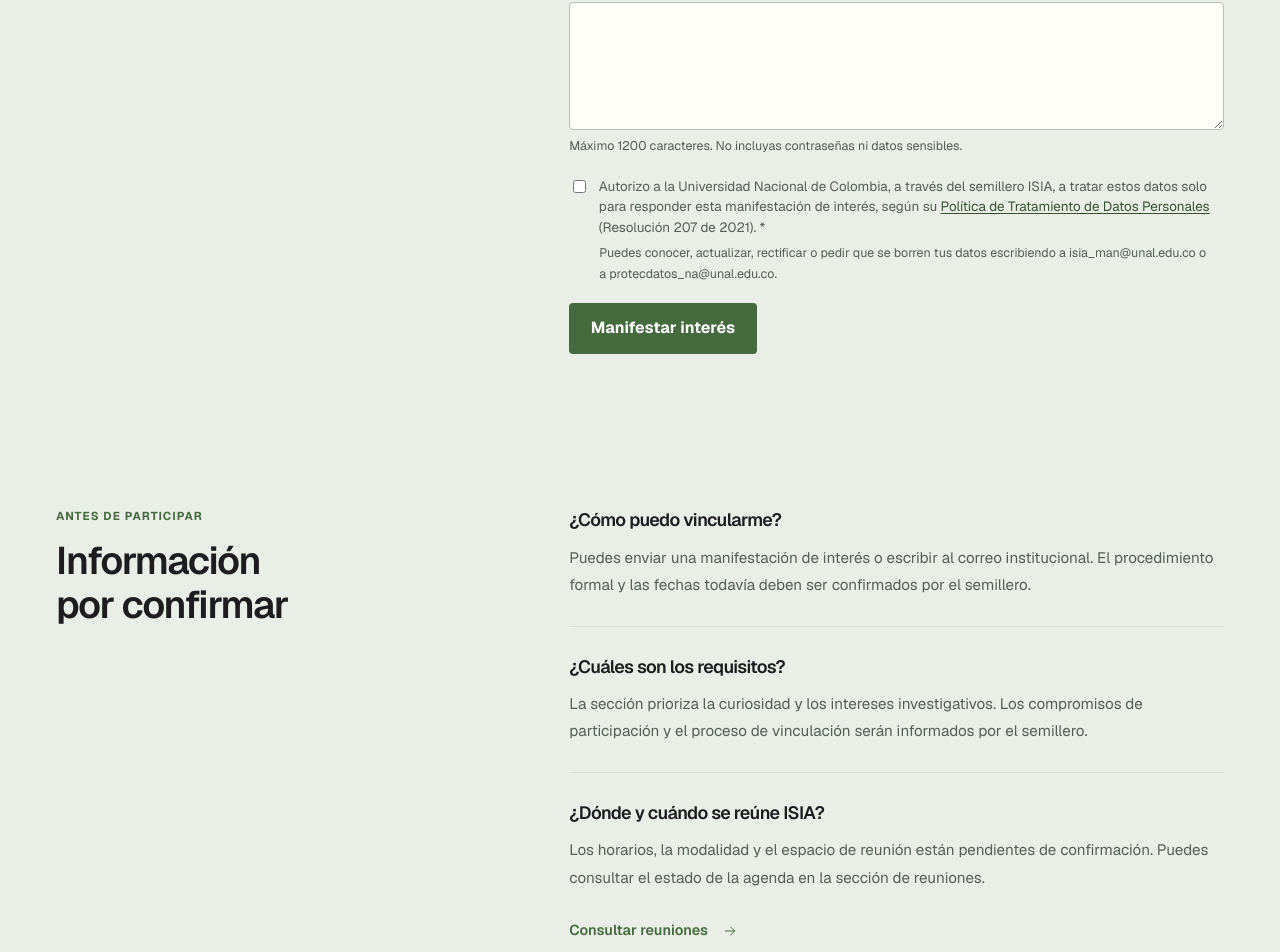
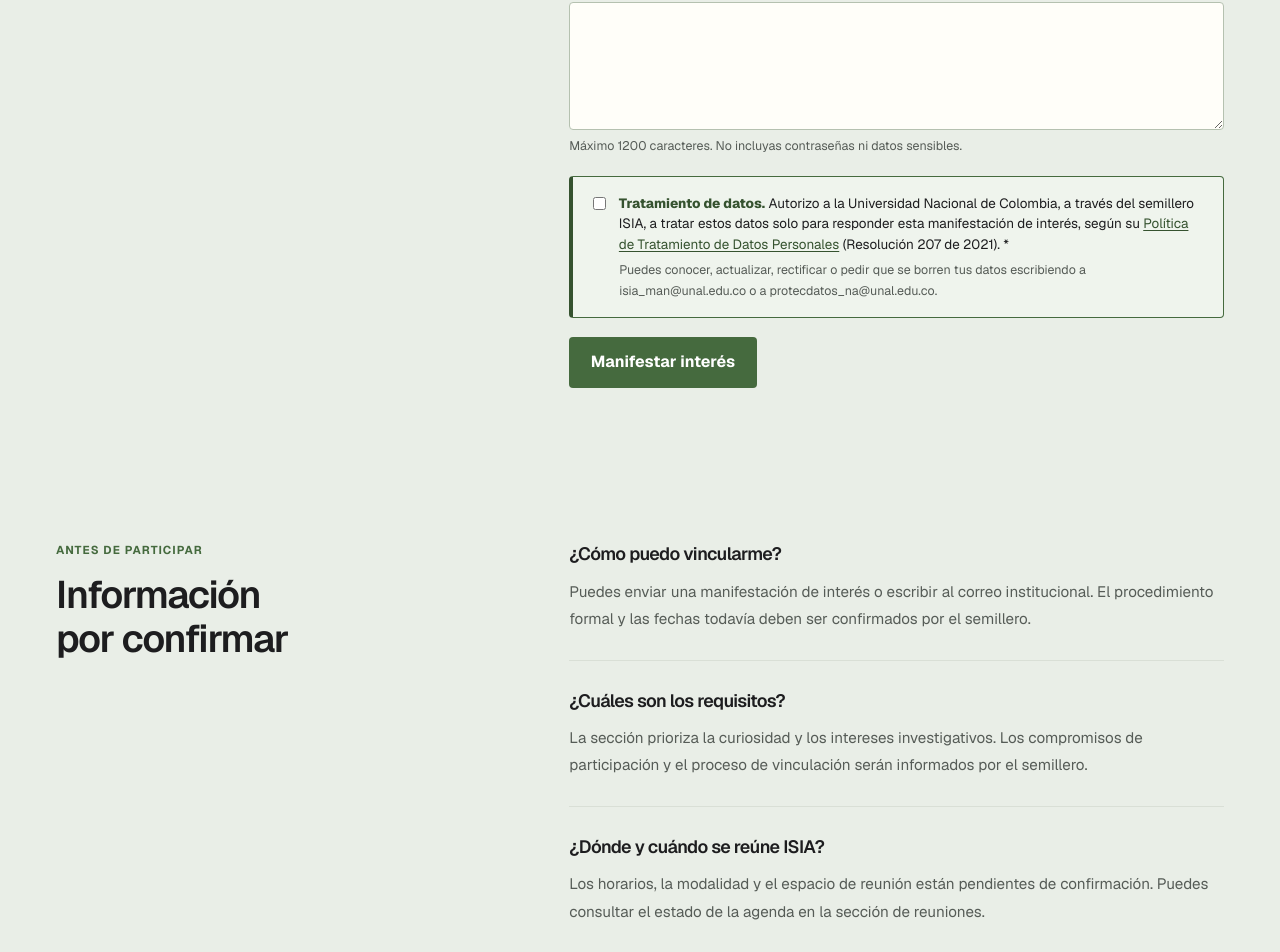
Before and after one commit to josh0827/ISIA-Ingenieria-de-Sistemas-Inteligentes-y-Autonomos, a Next.js app: page /unete in a window 1280 px wide. Shown: the part 1531-2483 px from the top of the page. Built offline with nearby package versions, Linux system fonts and the light colour scheme; no server answers; the database is empty.

Commit message:
botones de tratamientos

```diff
--- a/app/admin/admin.module.css
+++ b/app/admin/admin.module.css
@@ -318,6 +318,12 @@
 .solicitud p { color: var(--texto-tenue); font-size: 0.88rem; }
 .origenSolicitud { display: inline-block; margin-bottom: .35rem; color: var(--verde); font-size: .68rem; font-weight: 750; letter-spacing: .06em; text-transform: uppercase; }
 .mensajeSolicitud { padding: 0.85rem; background: var(--fondo-2); white-space: pre-wrap; }
+.metadatosPregunta { display: flex; align-items: center; gap: .55rem; flex-wrap: wrap; margin-bottom: .35rem; }
+.metadatosPregunta .origenSolicitud { margin-bottom: 0; }
+.estadoPregunta { padding: .2rem .5rem; border-radius: 999px; background: var(--fondo-2); color: var(--texto-tenue); font-size: .68rem; line-height: 1.2; }
+.estadoPregunta[data-estado='respondida'] { background: var(--verde-vel); color: var(--verde-oscuro); }
+.estadoPregunta[data-estado='pendiente'] { background: #fff4d6; color: #705000; }
+.estadoPregunta[data-estado='archivada'] { background: #eceeec; color: #555b56; }
 
 .accionesSolicitud,
 .accionesSolicitud form {
--- a/componentes/FormularioColaboracion.tsx
+++ b/componentes/FormularioColaboracion.tsx
@@ -38,7 +38,7 @@ export default function FormularioColaboracion({ tipo, slug }: { tipo: 'proyecto
     </div>
     <label>Organización o programa académico<input name="organizacion" maxLength={180} /></label>
     <label>Propuesta *<textarea name="mensaje" minLength={20} maxLength={1800} required /><span>Explica qué puedes aportar o qué información necesitas.</span></label>
-    <label className={estilos.consentimiento}><input type="checkbox" name="consentimiento" required /><span>Autorizo el tratamiento de estos datos únicamente para gestionar esta solicitud de contacto. *</span></label>
+    <label className={`${estilos.consentimiento} ${estilos.privacidad}`}><input type="checkbox" name="consentimiento" required /><span><strong>Tratamiento de datos.</strong> Autorizo el uso de estos datos únicamente para gestionar esta solicitud de contacto. *</span></label>
     <div className={estilos.trampa} aria-hidden><label>Sitio web<input name="sitioWeb" tabIndex={-1} autoComplete="off" /></label></div>
     {estado.error && <p className={estilos.error} role="alert">{estado.error}</p>}
     {estado.ok && <p className={estilos.exito} role="status">{estado.mensaje}</p>}
--- a/componentes/FormularioNetworking.module.css
+++ b/componentes/FormularioNetworking.module.css
@@ -9,6 +9,8 @@
 .opciones { display: grid; grid-template-columns: repeat(2, minmax(0, 1fr)); gap: .55rem 1rem; margin-top: .7rem; }
 .casilla, .consentimiento { display: flex !important; align-items: flex-start; gap: .55rem !important; color: var(--texto-tenue) !important; font-weight: 400 !important; line-height: 1.5; }
 .casilla input, .consentimiento input { width: auto; margin-top: .25rem; accent-color: var(--verde); }
+.privacidad { padding: .9rem 1rem; border: 1px solid var(--verde); border-left: 4px solid var(--verde-oscuro); border-radius: var(--r-sm); background: var(--verde-vel); color: var(--texto) !important; }
+.privacidad strong { color: var(--verde-oscuro); font-weight: 750; }
 .formulario button { justify-self: start; min-height: 46px; border: 0; border-radius: var(--r-sm); padding: .75rem 1.35rem; background: var(--verde); color: #fff; font-weight: 700; }
 .formulario button:disabled { opacity: .6; }
 .error, .exito { padding: .8rem 1rem; border-left: 3px solid var(--rojo); background: #fff2ef; color: var(--rojo); }
--- a/componentes/FormularioParticipacion.module.css
+++ b/componentes/FormularioParticipacion.module.css
@@ -77,6 +77,11 @@
 .aviso {
   display: grid;
   gap: 0.4rem;
+  padding: 1rem;
+  border: 1px solid var(--verde);
+  border-left: 4px solid var(--verde-oscuro);
+  border-radius: var(--r-sm);
+  background: var(--verde-vel);
 }
 
 .aviso .ayuda {
@@ -87,6 +92,15 @@
   color: var(--verde-oscuro);
   text-decoration: underline;
   text-underline-offset: 0.15em;
+}
+
+.aviso .consentimiento {
+  color: var(--texto);
+}
+
+.consentimiento strong {
+  color: var(--verde-oscuro);
+  font-weight: 750;
 }
 
 .enviar {
--- a/componentes/FormularioParticipacion.tsx
+++ b/componentes/FormularioParticipacion.tsx
@@ -86,6 +86,7 @@ export default function FormularioParticipacion() {
         <label className={estilos.consentimiento}>
           <input type="checkbox" name="consentimiento" required />
           <span>
+            <strong>Tratamiento de datos.</strong>{' '}
             Autorizo a la Universidad Nacional de Colombia, a través del semillero ISIA, a tratar estos
             datos solo para responder esta manifestación de interés, según su{' '}
             <a href={POLITICA_DATOS} target="_blank" rel="noopener noreferrer">
--- a/componentes/FormularioPregunta.tsx
+++ b/componentes/FormularioPregunta.tsx
@@ -7,5 +7,5 @@ import estilos from './FormularioNetworking.module.css'
 
 export default function FormularioPregunta() {
   const [estado, accion, enviando] = useActionState(enviarPregunta, ESTADO_PREGUNTA_INICIAL)
-  return <form action={accion} className={estilos.formulario}><div className={estilos.trampa} aria-hidden="true"><label htmlFor="pregunta-sitio">Sitio web</label><input id="pregunta-sitio" name="sitioWeb" type="text" tabIndex={-1} autoComplete="off" /></div><div className={estilos.fila}><label>Nombre<input name="nombre" required maxLength={100} autoComplete="name" /></label><label>Correo <span>No se publica.</span><input name="correo" type="email" required maxLength={160} autoComplete="email" /></label></div><label>Categoría<select name="categoria" required defaultValue=""><option value="" disabled>Selecciona una categoría</option>{CATEGORIAS_PREGUNTA.map((categoria) => <option key={categoria} value={categoria}>{categoria}</option>)}</select></label><label>Pregunta<textarea name="pregunta" required minLength={15} maxLength={1200} /></label><label className={estilos.consentimiento}><input name="consentimiento" type="checkbox" required />Autorizo el tratamiento de estos datos para responder y moderar la pregunta. Entiendo que, si se publica, solo aparecerán la pregunta, su categoría y la respuesta.</label>{estado.error && <p className={estilos.error} role="alert">{estado.error}</p>}{estado.mensaje && <p className={estilos.exito} role="status">{estado.mensaje}</p>}<button type="submit" disabled={enviando}>{enviando ? 'Enviando…' : 'Enviar pregunta'}</button></form>
+  return <form action={accion} className={estilos.formulario}><div className={estilos.trampa} aria-hidden="true"><label htmlFor="pregunta-sitio">Sitio web</label><input id="pregunta-sitio" name="sitioWeb" type="text" tabIndex={-1} autoComplete="off" /></div><div className={estilos.fila}><label>Nombre<input name="nombre" required maxLength={100} autoComplete="name" /></label><label>Correo <span>No se publica.</span><input name="correo" type="email" required maxLength={160} autoComplete="email" /></label></div><label>Categoría<select name="categoria" required defaultValue=""><option value="" disabled>Selecciona una categoría</option>{CATEGORIAS_PREGUNTA.map((categoria) => <option key={categoria} value={categoria}>{categoria}</option>)}</select></label><label>Pregunta<textarea name="pregunta" required minLength={15} maxLength={1200} /></label><label className={`${estilos.consentimiento} ${estilos.privacidad}`}><input name="consentimiento" type="checkbox" required /><span><strong>Tratamiento de datos.</strong> Autorizo el uso de estos datos para responder y moderar la pregunta. Si se publica, solo aparecerán la pregunta, su categoría y la respuesta.</span></label>{estado.error && <p className={estilos.error} role="alert">{estado.error}</p>}{estado.mensaje && <p className={estilos.exito} role="status">{estado.mensaje}</p>}<button type="submit" disabled={enviando}>{enviando ? 'Enviando…' : 'Enviar pregunta'}</button></form>
 }
--- a/componentes/FormularioReto.tsx
+++ b/componentes/FormularioReto.tsx
@@ -22,7 +22,7 @@ export default function FormularioReto({ servicioSlug = '' }: { servicioSlug?: s
     <label>Resultado esperado *<textarea name="resultadoEsperado" minLength={10} maxLength={1200} required /></label>
     <fieldset><legend>Áreas relacionadas *</legend><div className={estilos.opciones}>{AREAS_PROTOTIPADO.map((area) => <label key={area} className={estilos.casilla}><input type="checkbox" name="areas" value={area} /><span>{area}</span></label>)}</div></fieldset>
     <label className={estilos.consentimiento}><input type="checkbox" name="requiereConfidencialidad" /><span>El reto puede requerir una conversación de confidencialidad antes de compartir detalles adicionales.</span></label>
-    <label className={estilos.consentimiento}><input type="checkbox" name="consentimiento" required /><span>Autorizo el tratamiento de estos datos para evaluar y responder el reto. Entiendo que el envío no garantiza ejecución ni crea una relación contractual. *</span></label>
+    <label className={`${estilos.consentimiento} ${estilos.privacidad}`}><input type="checkbox" name="consentimiento" required /><span><strong>Tratamiento de datos.</strong> Autorizo el uso de estos datos para evaluar y responder el reto. Entiendo que el envío no garantiza ejecución ni crea una relación contractual. *</span></label>
     <div className={estilos.trampa} aria-hidden><label>Sitio web<input name="sitioWeb" tabIndex={-1} autoComplete="off" /></label></div>
     {estado.error && <p className={estilos.error} role="alert">{estado.error}</p>}
     {estado.ok && <p className={estilos.exito} role="status">{estado.mensaje}</p>}
--- a/lib/admin/preguntas-acciones.ts
+++ b/lib/admin/preguntas-acciones.ts
@@ -1,6 +1,7 @@
 'use server'
 
 import { revalidatePath } from 'next/cache'
+import { redirect } from 'next/navigation'
 import { requerirAdministrador, requerirEditor } from '@/lib/admin/datos'
 import { registrarAuditoria } from '@/lib/admin/auditoria'
 import { esquemaRespuestaPregunta } from '@/lib/preguntas-esquemas'
@@ -32,6 +33,7 @@ export async function responderPregunta(formData: FormData): Promise<void> {
   })
   revalidatePath('/preguntas')
   revalidatePath('/admin/preguntas')
+  redirect(`/admin/preguntas?resultado=${datos.publicar ? 'respuesta-publicada' : 'respuesta-guardada'}`)
 }
 
 export async function archivarPregunta(formData: FormData): Promise<void> {
@@ -44,6 +46,7 @@ export async function archivarPregunta(formData: FormData): Promise<void> {
   await registrarAuditoria({ usuarioId: usuario.id, usuarioEmail: usuario.correo, accion: 'archivar', recursoTipo: 'pregunta', recursoId: id })
   revalidatePath('/preguntas')
   revalidatePath('/admin/preguntas')
+  redirect('/admin/preguntas?resultado=pregunta-archivada')
 }
 
 export async function eliminarPregunta(formData: FormData): Promise<void> {
@@ -54,4 +57,5 @@ export async function eliminarPregunta(formData: FormData): Promise<void> {
   await registrarAuditoria({ usuarioId: usuario.id, usuarioEmail: usuario.correo, accion: 'eliminar', recursoTipo: 'pregunta', recursoId: id })
   revalidatePath('/preguntas')
   revalidatePath('/admin/preguntas')
+  redirect('/admin/preguntas?resultado=pregunta-eliminada')
 }
```
Also changed, not shown: app/admin/(protegido)/(contenido)/preguntas/page.tsx (+1 -1 lines), componentes/admin/NotificacionesAdmin.tsx (+13 -1 lines).
